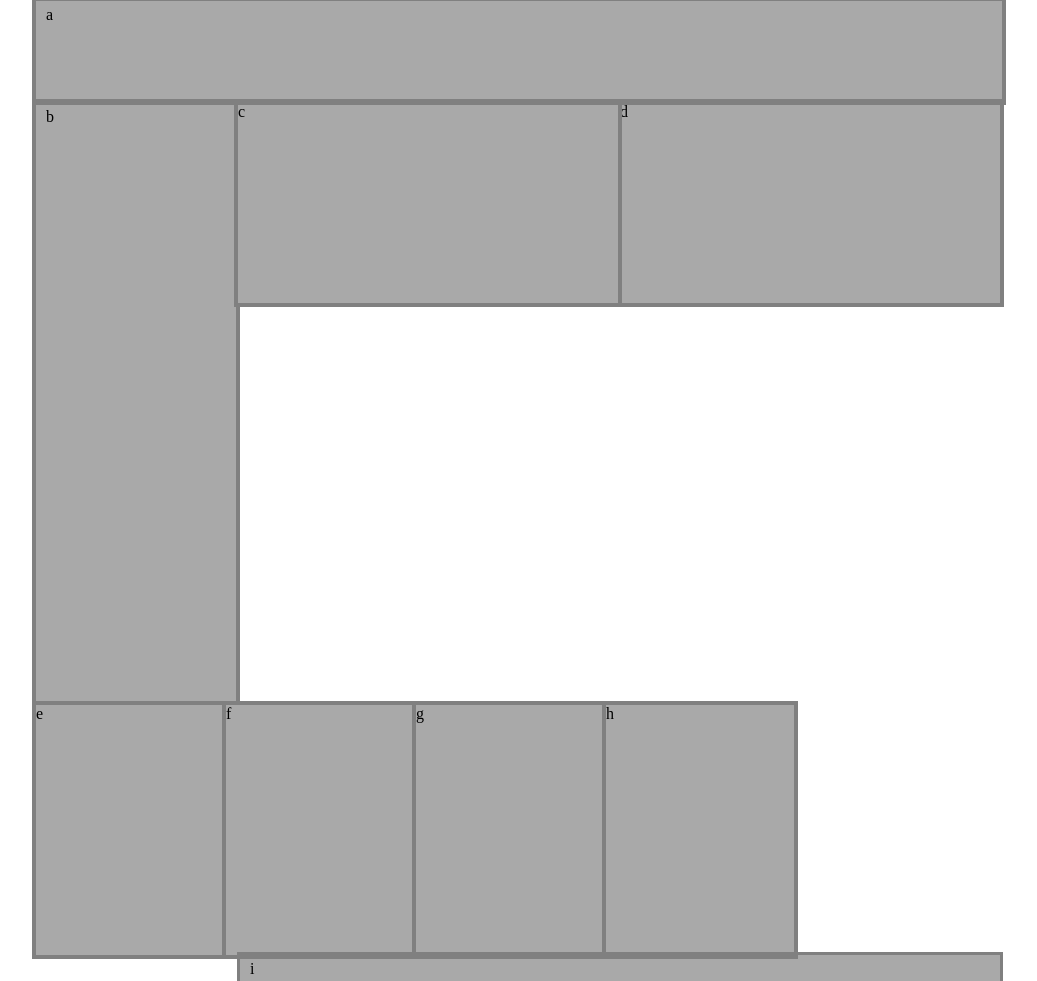
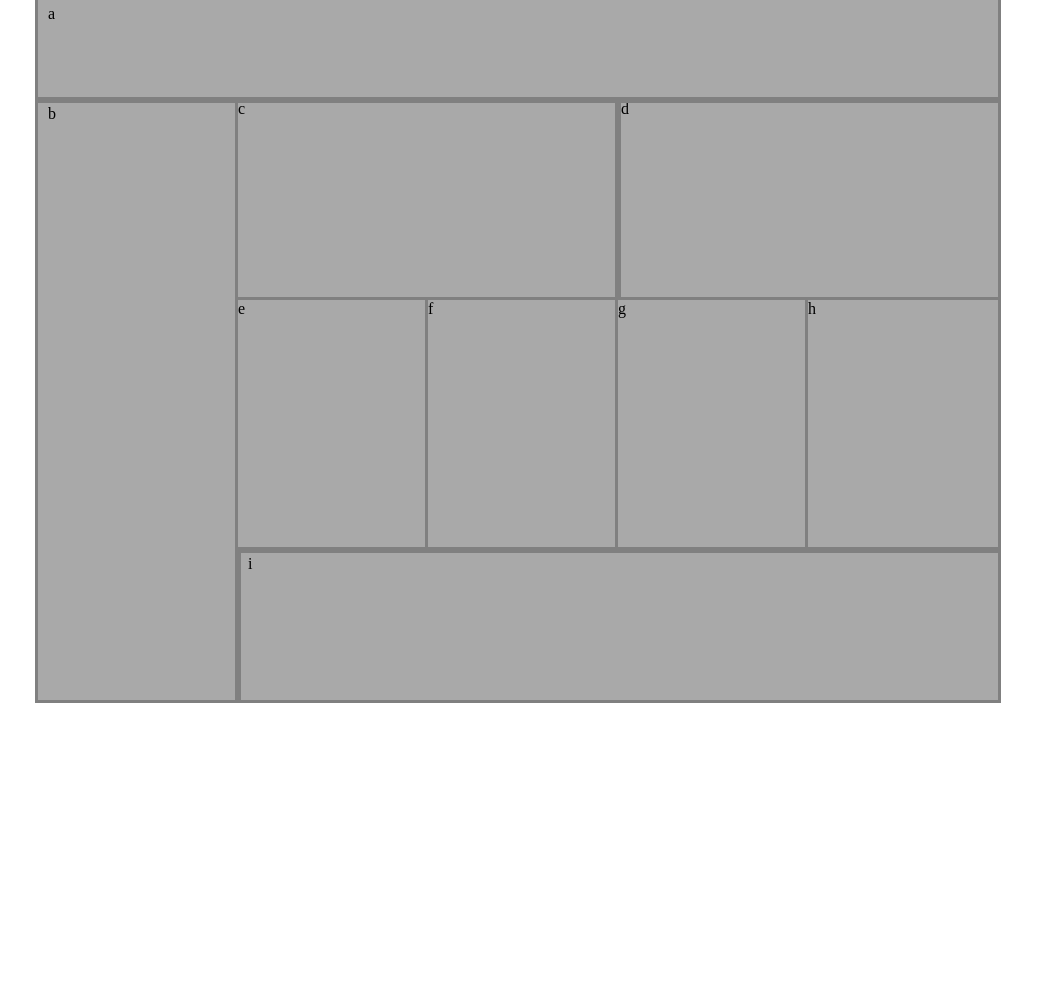
Before and after one commit to dmurphy90/ui-challenge-1, a plain HTML site: page index.html in a window 1280 px wide. Shown: the top 981 px of the page, without its empty margins (122-1159 px from the left). After the commit the page ends 800 px from the top, so only its background shows below. Drawn offline with Linux system fonts and the light colour scheme.

Commit message:
worked around normalize sheet problems and finished layout

```diff
--- a/styles/layout.css
+++ b/styles/layout.css
@@ -1,6 +1,6 @@
 header div {
   width: 100%;
-  border: 1px solid grey;
+  outline: solid grey;
   height: 75px;
   background-color: darkgray;
   display: block;
@@ -15,22 +15,26 @@ p {
 
 #div-b {
   width: 100%;
-  border: 1px solid grey;
+  outline: solid grey;
   height: 150px;
   background-color: darkgray;
   display: block;
 }
 
 ul.cd-content {
-  margin-left: -40px;
+  padding: 0;
 }
 
 .cd-content li {
   width: 100%;
-  border: 1px solid grey;
+  outline: solid grey;
   height: 125px;
   background-color: darkgray;
   display: block;
+}
+
+ul.efgh-content {
+  padding: 0;
 }
 
 .efgh-content {
@@ -39,13 +43,11 @@ ul.cd-content {
 
 .efgh-content li{
   width: 240px;
-  border: 0.5px solid grey;
+  outline: solid grey;
   height: 250px;
   background-color: darkgray;
   display: inline-block;
   list-style: none;
-  margin-right: 40px;
-  margin-left: -40px;
 }
 
 .pull-left {
@@ -56,11 +58,10 @@ ul.cd-content {
   float: right;
 }
 
-#bottom-bar div {
+#bottom-bar {
   width: 100%;
-  border: 1px solid grey;
+  outline: solid grey;
   height: 80px;
   background-color: darkgray;
   display: block;
-  margin-top: -4px;
 }
--- a/styles/module.css
+++ b/styles/module.css
@@ -1,7 +1,7 @@
 @media (min-width: 769px) {
   * {
     margin: 0 auto;
-    width: 966px;
+    width: 960px;
   }
 
   header div {
@@ -22,8 +22,12 @@
     float: left;
   }
 
+  ul.cd-content {
+    padding: 0;
+  }
+
   .cd-content li {
-    width: 380px;
+    width: 377px;
     outline: solid grey;
     height: 200px;
     background-color: darkgray;
@@ -39,6 +43,7 @@
     width: 760px;
     display: inline-flex;
     clear: both;
+    -webkit-padding-start: 0px;
   }
 
 
@@ -61,9 +66,7 @@
     height: 150px;
     background-color: darkgray;
     display: block;
-    margin-top: -4px;
-    margin-left: 205px;
-    margin-top: -1px;
+    margin-right: 0px;
   }
 
 }
```
